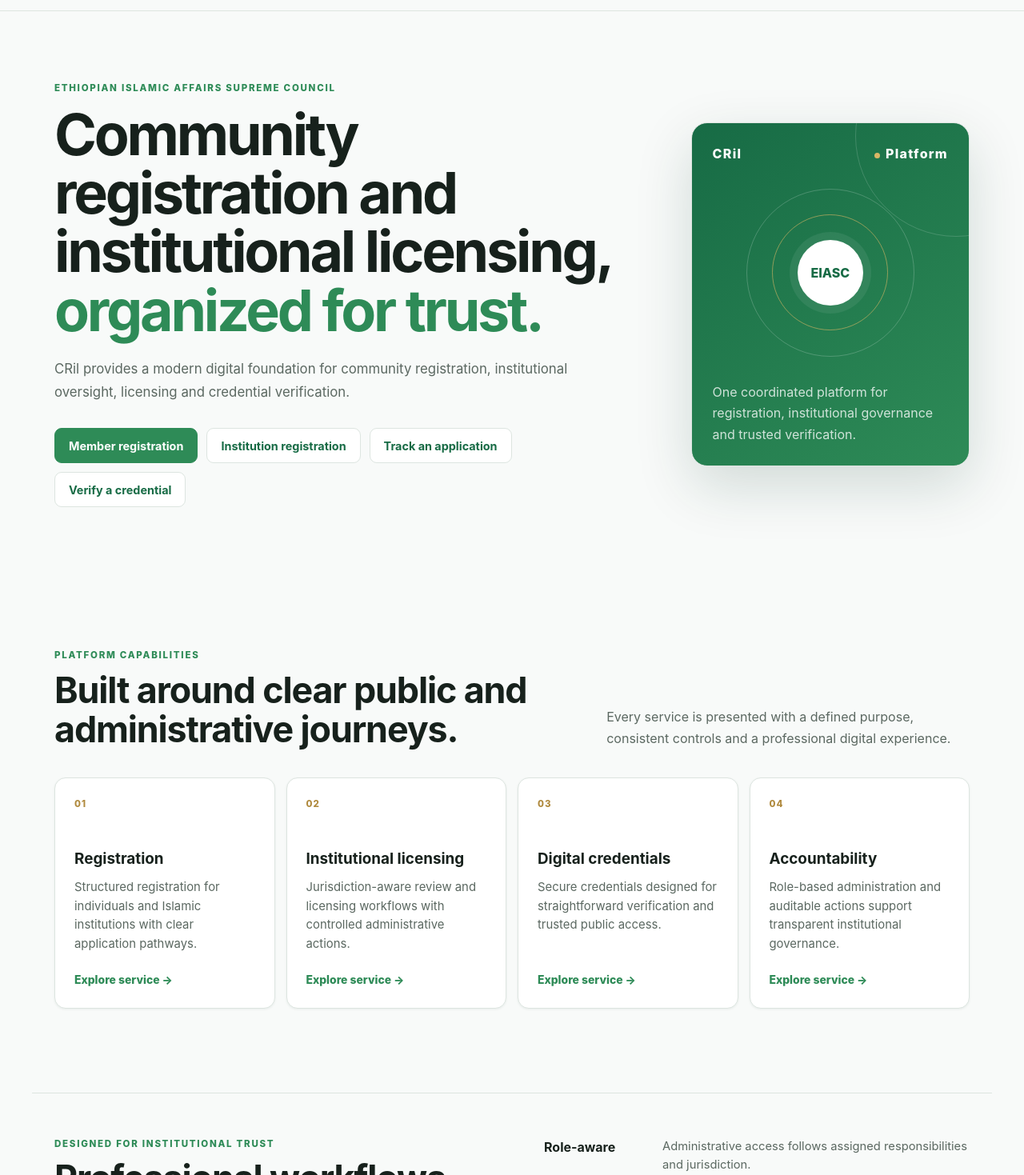
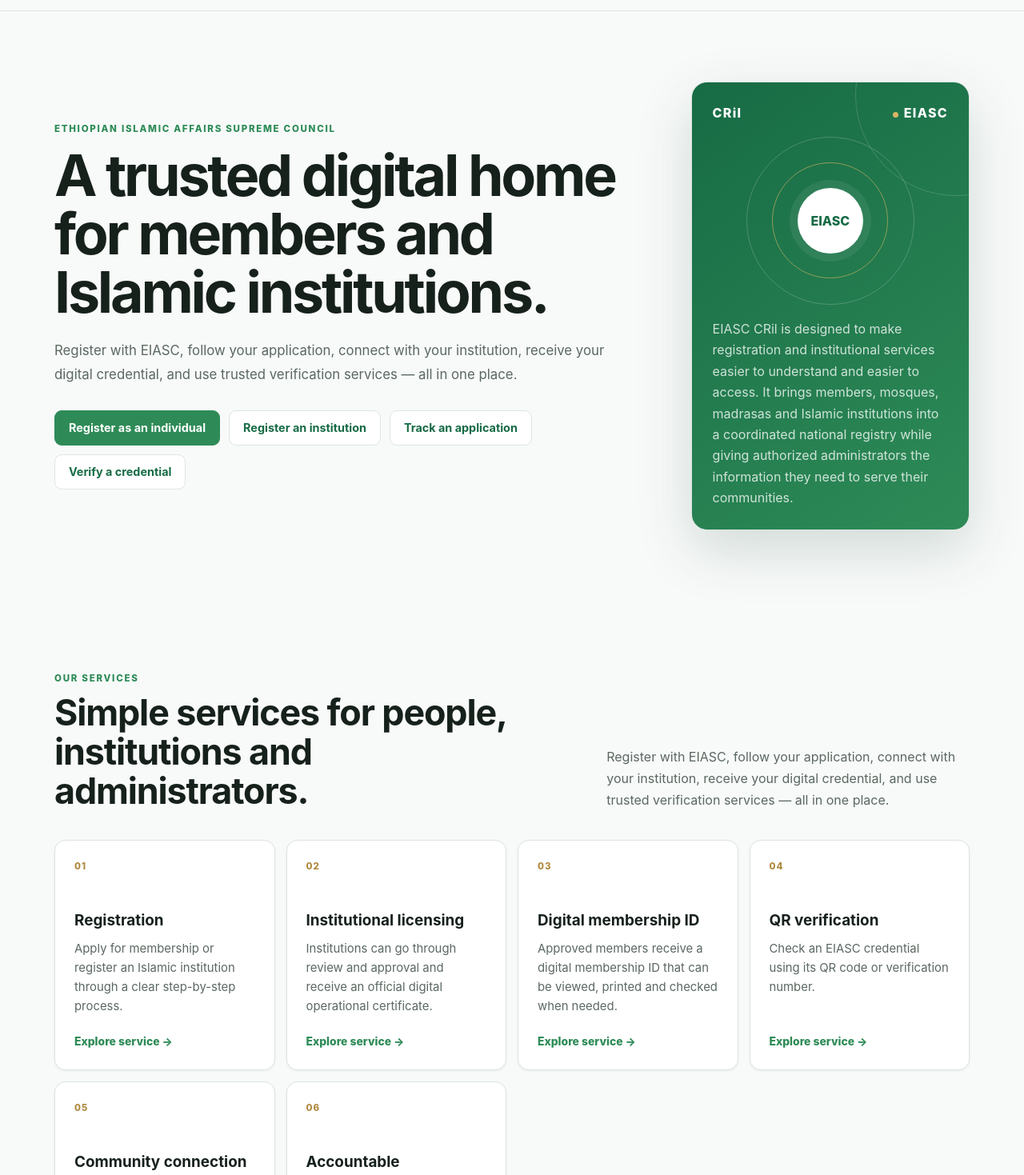
Before and after one commit to Jafermenza/EIASC-CRil, a Next.js app in the folder apps/web/: page / in a window 1280 px wide. Shown: the part 61-1530 px from the top of the page at 80% size. Built offline with nearby package versions, Linux system fonts and the light colour scheme.

Commit message:
feat(public): rewrite home page in plain-language multilingual content

```diff
--- a/apps/web/app/page.tsx
+++ b/apps/web/app/page.tsx
@@ -1,51 +1,50 @@
+'use client';
+
 import Link from 'next/link';
+import { useI18n } from '../lib/i18n';
 
-const actions = [
-  ['Member registration', '/register/individual'],
-  ['Institution registration', '/register/institution'],
-  ['Track an application', '/track'],
-  ['Verify a credential', '/verify'],
+export default function HomePage() {
+  const { t } = useI18n();
+  const actions = [[t('memberRegistration'), '/register/individual'], [t('institutionRegistration'), '/register/institution'], [t('trackApplication'), '/track'], [t('verifyCredential'), '/verify']];
+  const capabilities = [
+    { number: '01', title: t('registrationTitle'), text: t('registrationText'), href: '/register' },
+    { number: '02', title: t('licensingTitle'), text: t('licensingText'), href: '/services#licensing' },
+    { number: '03', title: t('membershipTitle'), text: t('membershipText'), href: '/verify' },
+    { number: '04', title: t('verificationTitle'), text: t('verificationText'), href: '/verify' },
+    { number: '05', title: t('communityTitle'), text: t('communityText'), href: '/about' },
+    { number: '06', title: t('administrationTitle'), text: t('administrationText'), href: '/login' },
   ];
 
-const capabilities = [
-  { number: '01', title: 'Registration', text: 'Structured registration for individuals and Islamic institutions with clear application pathways.', href: '/register' },
-  { number: '02', title: 'Institutional licensing', text: 'Jurisdiction-aware review and licensing workflows with controlled administrative actions.', href: '/login' },
-  { number: '03', title: 'Digital credentials', text: 'Secure credentials designed for straightforward verification and trusted public access.', href: '/verify' },
-  { number: '04', title: 'Accountability', text: 'Role-based administration and auditable actions support transparent institutional governance.', href: '/login' },
-];
-
-export default function HomePage() {
-  return (
-    <main>
+  return <main>
     <section className="home-hero">
       <div className="hero-copy">
-          <p className="eyebrow">ETHIOPIAN ISLAMIC AFFAIRS SUPREME COUNCIL</p>
-          <h1>Community registration and institutional licensing, <span>organized for trust.</span></h1>
-          <p className="lead">CRil provides a modern digital foundation for community registration, institutional oversight, licensing and credential verification.</p>
-          <div className="actions" aria-label="Public services">
+        <p className="eyebrow">{t('heroEyebrow')}</p>
+        <h1>{t('heroTitle')}</h1>
+        <p className="lead">{t('heroLead')}</p>
+        <div className="actions" aria-label={t('services')}>
           {actions.map(([label, href], index) => <Link className={`button ${index === 0 ? 'button-primary' : 'button-secondary'}`} href={href} key={href}>{label}</Link>)}
         </div>
       </div>
-        <aside className="hero-card" aria-label="Platform overview">
-          <div className="hero-card-top"><span>CRil</span><span className="status-dot">Platform</span></div>
+      <aside className="hero-card" aria-label="EIASC CRil platform">
+        <div className="hero-card-top"><span>CRil</span><span className="status-dot">EIASC</span></div>
         <div className="hero-orbit"><div className="orbit-ring ring-one" /><div className="orbit-ring ring-two" /><div className="orbit-core">EIASC</div></div>
-          <p>One coordinated platform for registration, institutional governance and trusted verification.</p>
+        <p>{t('aboutText')}</p>
       </aside>
     </section>
 
     <section className="section" id="services">
-        <div className="section-heading"><div><p className="eyebrow">PLATFORM CAPABILITIES</p><h2>Built around clear public and administrative journeys.</h2></div><p>Every service is presented with a defined purpose, consistent controls and a professional digital experience.</p></div>
+      <div className="section-heading"><div><p className="eyebrow">{t('servicesEyebrow')}</p><h2>{t('servicesTitle')}</h2></div><p>{t('heroLead')}</p></div>
       <div className="capability-grid">
-          {capabilities.map((item) => <article className="capability-card" key={item.number}><span>{item.number}</span><h3>{item.title}</h3><p>{item.text}</p><Link href={item.href}>Explore service <span aria-hidden="true">→</span></Link></article>)}
+        {capabilities.map(item => <article className="capability-card" id={item.title === t('licensingTitle') ? 'licensing' : undefined} key={item.number}><span>{item.number}</span><h3>{item.title}</h3><p>{item.text}</p><Link href={item.href}>{t('explore')} <span aria-hidden="true">→</span></Link></article>)}
       </div>
     </section>
 
     <section className="trust-section" id="about">
-        <div><p className="eyebrow">DESIGNED FOR INSTITUTIONAL TRUST</p><h2>Professional workflows without unnecessary complexity.</h2></div>
-        <div className="trust-points"><p><strong>Role-aware</strong><span>Administrative access follows assigned responsibilities and jurisdiction.</span></p><p><strong>Auditable</strong><span>Critical actions are recorded to support accountable operations.</span></p><p><strong>Accessible</strong><span>Public users can reach registration and verification services without navigating an administrative interface.</span></p></div>
+      <div><p className="eyebrow">{t('aboutEyebrow')}</p><h2>{t('aboutTitle')}</h2></div>
+      <div className="trust-points"><p><strong>{t('registrationTitle')}</strong><span>{t('aboutText')}</span></p><p><strong>{t('verificationTitle')}</strong><span>{t('verificationText')}</span></p><p><strong>{t('journeyTitle')}</strong><span>{t('memberJourney')}</span></p></div>
+      <div className="trust-points"><p><strong>{t('institutionRegistration')}</strong><span>{t('institutionJourney')}</span></p><p><strong>{t('journeyTitle')}</strong><span>{t('aboutFuture')}</span></p></div>
     </section>
 
-      <footer className="site-footer"><div><strong>EIASC CRil Platform</strong><span>Community Registration &amp; Institutional Licensing</span></div><Link className="button button-primary" href="/login">Sign in to platform</Link></footer>
-    </main>
-  );
+    <footer className="site-footer"><div><strong>EIASC CRil Platform</strong><span>{t('footer')}</span></div><Link className="button button-primary" href="/login">{t('signIn')}</Link></footer>
+  </main>;
 }
```
Lines whose indentation alone changed are shown as unchanged.
